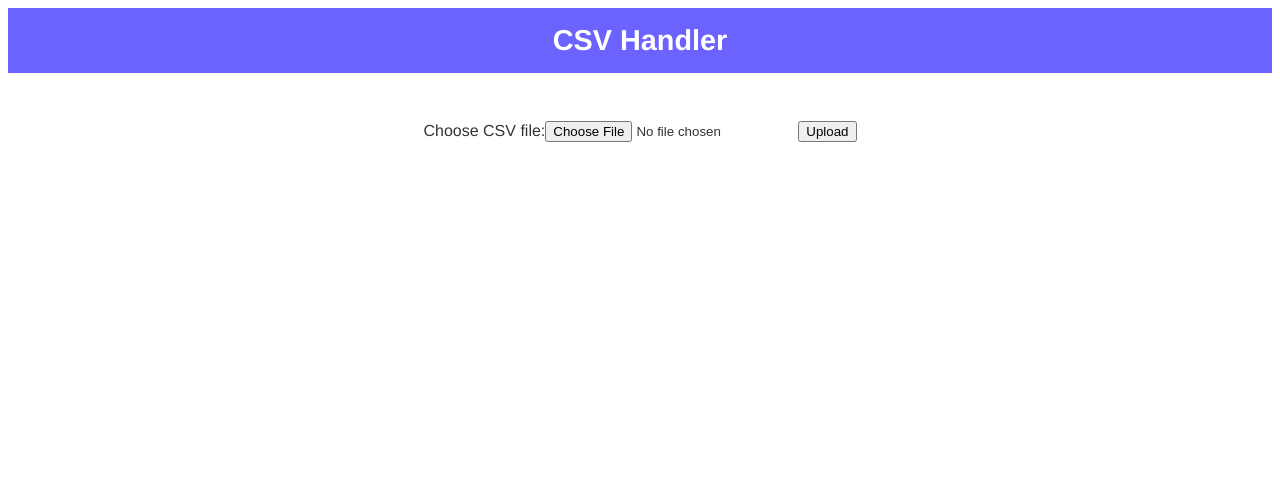
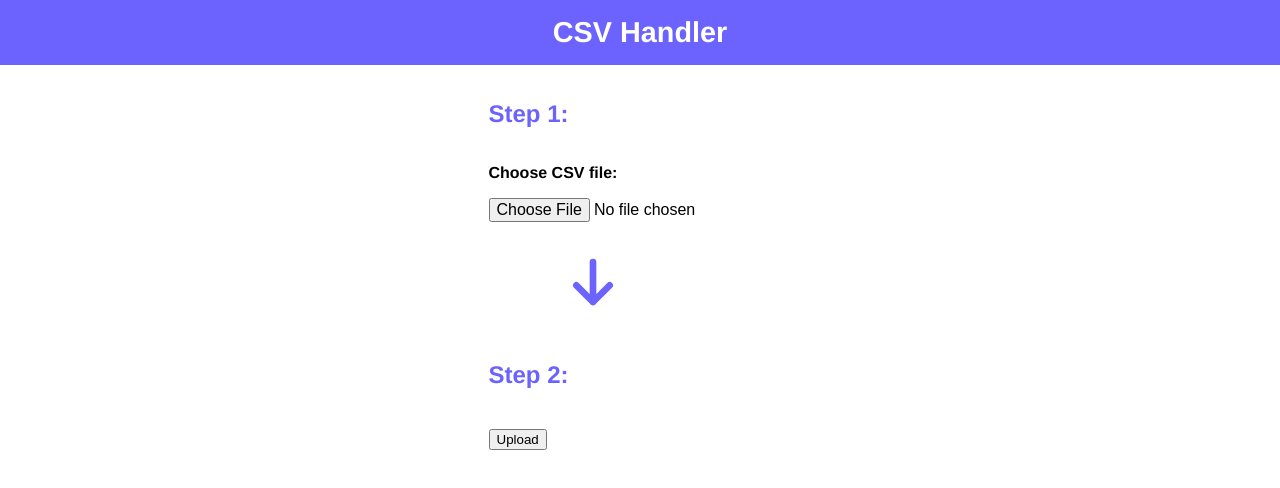
Before and after one commit to ML127/csv-handler, a Vue app in the folder frontend/: page / in a window 1280 px wide. Shown: the top 488 px of the page. Built offline with nearby package versions, Linux system fonts and the light colour scheme.

Commit message:
basic frontend for file upload and docker database seed setup

```diff
--- a/frontend/index.html
+++ b/frontend/index.html
@@ -10,3 +10,15 @@
 <script type="module" src="/src/main.js"></script>
 </body>
 </html>
+
+<style>
+
+    html, body{
+        overflow-x:hidden;
+    }
+    body{
+        margin: 0;
+        width: 100%;
+        position: relative;
+    }
+</style>
--- a/frontend/src/App.vue
+++ b/frontend/src/App.vue
@@ -18,18 +18,16 @@ import csvContainer from './components/csv/csvContainer.vue'
 </script>
 
 <style lang="scss" scoped>
-$app-bg: #ffffff;          // white background
-$primary-color: #6C63FF;   // example accent color
-$text-color: #333;
+
+
 
 .app {
   min-height: 100vh;
-  background-color: $app-bg;
-  color: $text-color;
+  background-color: white;
   font-family: 'Helvetica Neue', Arial, sans-serif;
 
   header {
-    background-color: $primary-color;
+    background-color: #6C63FF;
     color: white;
     text-align: center;
     padding: 1rem;
@@ -39,23 +37,27 @@ $text-color: #333;
       font-size: 1.8rem;
     }
   }
+  main{
+    .csvUpload{
+      width: 100%;
+      padding: 5vh 0;
+      height: 40vh;
+      display: flex;
+      justify-content: center;
+      align-items: center;
+      position: relative;
+    }
+  }
 
-  main {
-    max-width: 900px;
-    margin: 2rem auto;
-    padding: 1rem;
-    text-align: center;
-  }
 }
 
-/* Responsive tweaks */
+h2{
+  color: #6C63FF;
+}
+
 @media (max-width: 600px) {
-  header h1 {
-    font-size: 1.4rem;
-  }
 
-  main {
-    padding: 0.5rem;
-  }
+
+
 }
 </style>
--- a/frontend/src/components/csv/csVForm.vue
+++ b/frontend/src/components/csv/csVForm.vue
@@ -1,15 +1,55 @@
 <script setup lang="js">
-
+import ArrowBottomPurple from '../../microComponents/arrowBottomPurple.vue'
 </script>
 
 <template>
-  <form action="/" method="post" enctype="multipart/form-data">
-    <label for="csvFile">Choose CSV file:</label>
-    <input type="file" id="csvFile" name="csvFile" accept=".csv, text/csv">
+  <form action="/" class="uploadForm" method="post" enctype="multipart/form-data">
+    <div class="uploadContainer">
+      <h2>Step 1:</h2>
+      <label for="csvFile">Choose CSV file:</label>
+      <input type="file" id="csvFile" name="csvFile" accept=".csv, text/csv">
+    </div>
+    <ArrowBottomPurple></ArrowBottomPurple>
+    <h2>Step 2:</h2>
     <button type="submit">Upload</button>
   </form>
 </template>
 
 <style scoped lang="scss">
 
+.uploadForm{
+  display: flex;
+  flex-direction: column;
+  justify-content: center;
+  align-items: flex-start;
+  gap: 2.5vh;
+  .uploadContainer{
+    display: flex;
+    gap: 2vh;
+    flex-direction: column;
+    label{
+      align-self: flex-start;
+      font-size: 1rem;
+      font-weight: bold;
+    }
+    input{
+
+      font-size: 1rem;
+    }
+  }
+
+  :deep(.arrowPurple) {
+    display: flex;
+    justify-content: center;
+    align-items: center;
+    position: relative;
+    left: 4rem;
+  }
+
+  h2{
+    color: #6C63FF;
+    size: 2rem;
+  }
+}
+
 </style>
--- a/frontend/src/components/csv/csvContainer.vue
+++ b/frontend/src/components/csv/csvContainer.vue
@@ -3,9 +3,16 @@ import csVForm from './csVForm.vue';
 </script>
 
 <template>
-<csVForm></csVForm>
+
+  <csVForm></csVForm>
+
+
 </template>
 
 <style scoped lang="scss">
-
+.csvMainContainer{
+  width: 100%;
+  height: 40vh;
+  position: relative;
+}
 </style>
--- /dev/null
+++ b/frontend/src/microComponents/arrowBottomPurple.vue
@@ -0,0 +1,25 @@
+<script setup lang="js">
+
+</script>
+
+<template>
+  <svg class="arrowPurple" width="800px" height="800px" viewBox="0 0 24 24" fill="none" xmlns="http://www.w3.org/2000/svg">
+
+    <g id="SVGRepo_bgCarrier" stroke-width="0"/>
+
+    <g id="SVGRepo_tracerCarrier" stroke-linecap="round" stroke-linejoin="round"/>
+
+    <g id="SVGRepo_iconCarrier"> <path d="M6 12H18M18 12L13 7M18 12L13 17" stroke="#6C63FF" stroke-width="2" stroke-linecap="round" stroke-linejoin="round"/> </g>
+
+  </svg>
+</template>
+
+<style scoped lang="scss">
+svg.arrowPurple {
+  width: 10vh;
+  height: 10vh;
+  transform: rotate(90deg);
+  display: block;
+
+}
+</style>
```
Also changed, not shown: 2 other files (tests, documents, lock files or other folders).
